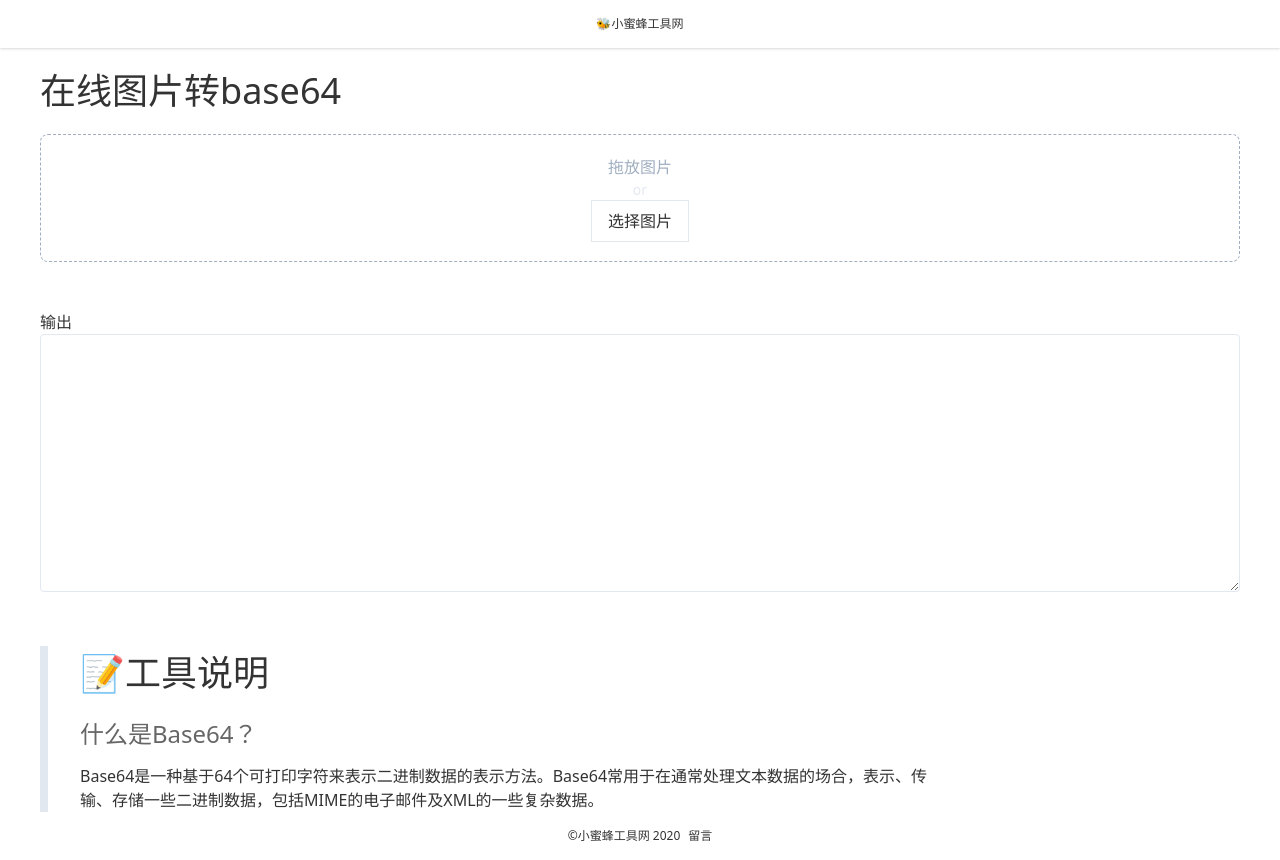
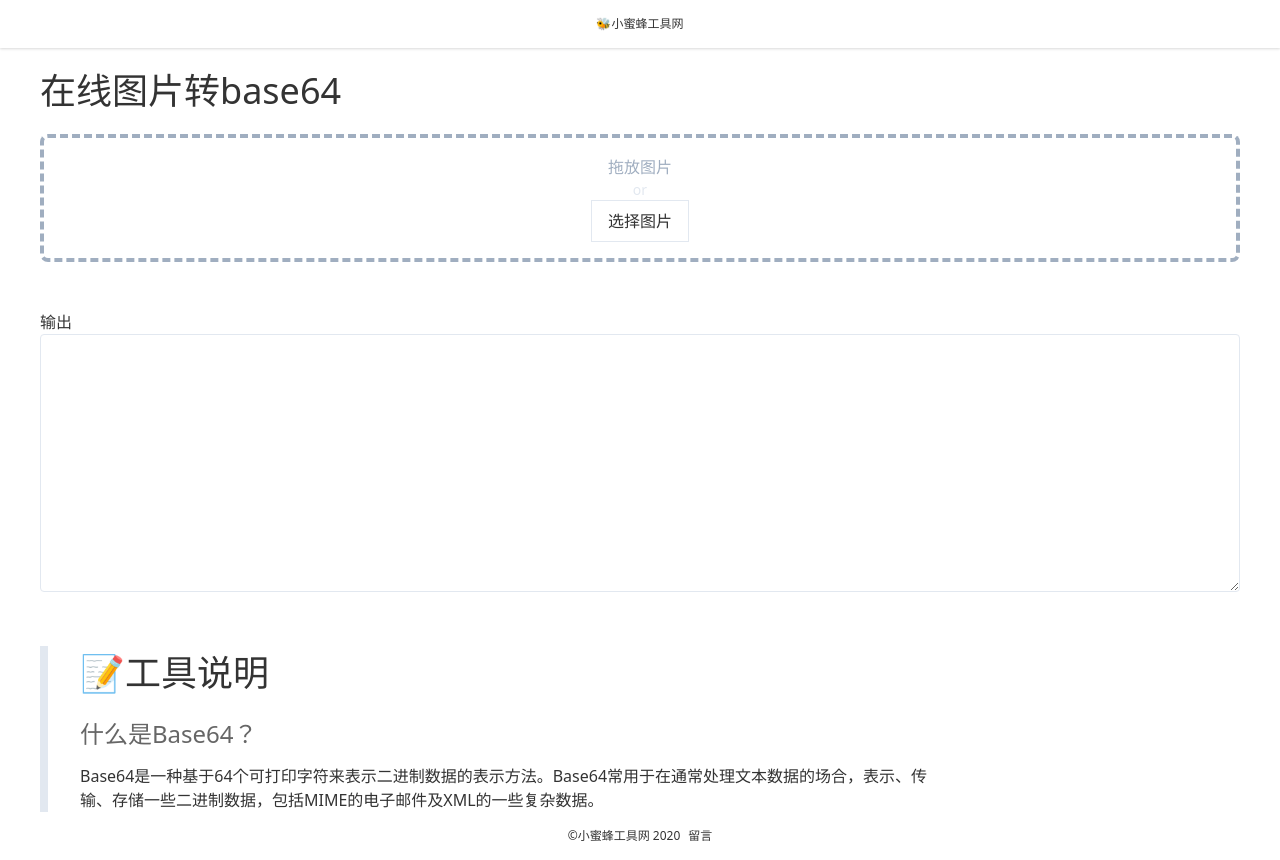
Before and after one commit to sky-builder/online-tools, a Nuxt app: page /image/image2base64 in a window 1280 px wide. Built offline with nearby package versions, Linux system fonts and the light colour scheme.

Commit message:
chore: update drag and drop area

```diff
--- a/components/DragAndDropUploader.vue
+++ b/components/DragAndDropUploader.vue
@@ -4,7 +4,7 @@
     @dragover="handleDragEnter"
     @dragleave="handleDragLeave"
     @drop="handleDrop"
-    class="drop-area border border-gray-300 h-32 border-gray-500 border-dashed border-8 rounded-lg flex flex-col items-center justify-center"
+    class="drop-area border-gray-300 h-32 border-gray-500 border-dashed border-4 rounded-lg flex flex-col items-center justify-center"
   >
     <span class="text-gray-500">拖放图片</span>
     <span class="text-sm text-gray-300 text-center">or</span>
```
